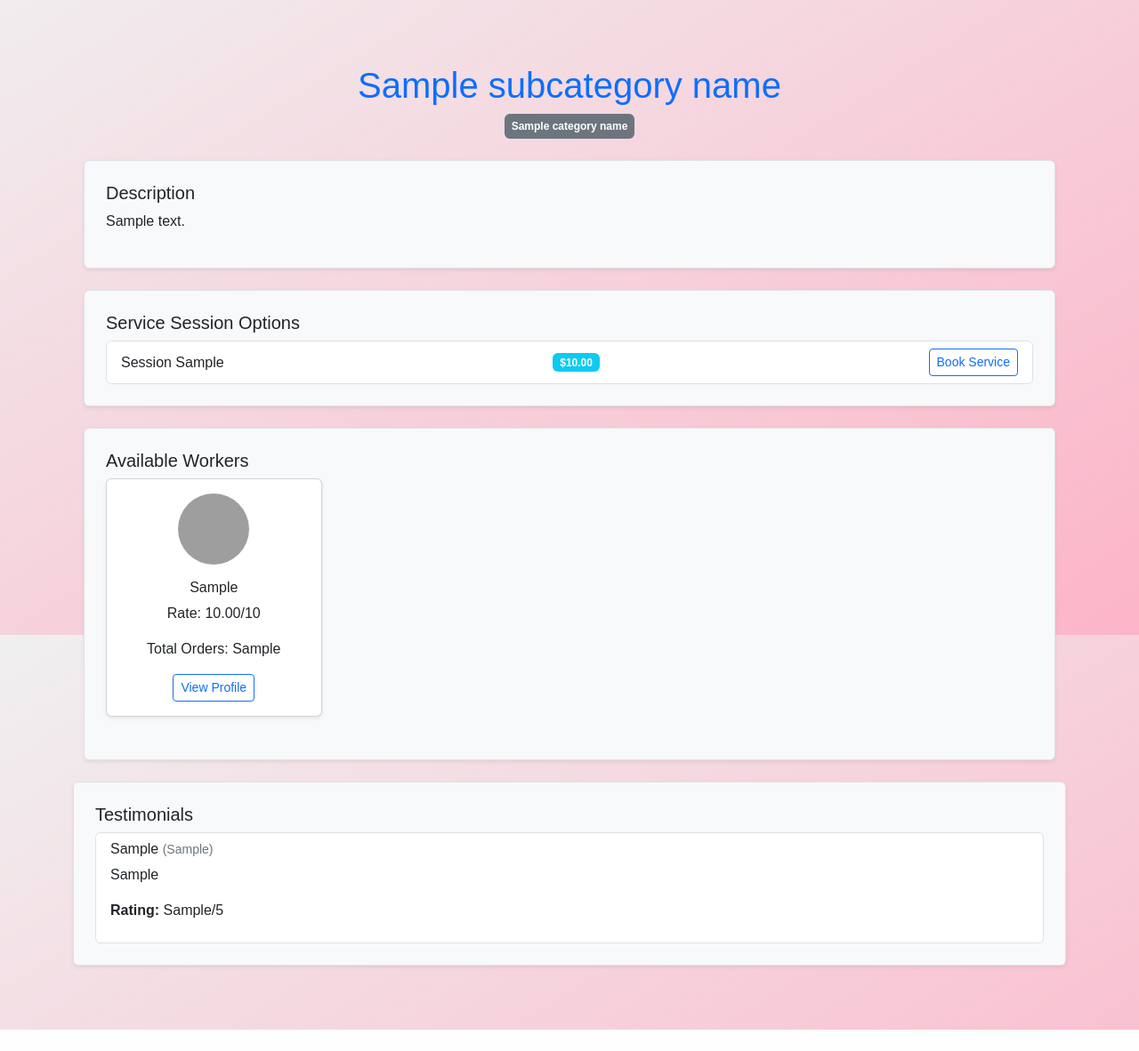
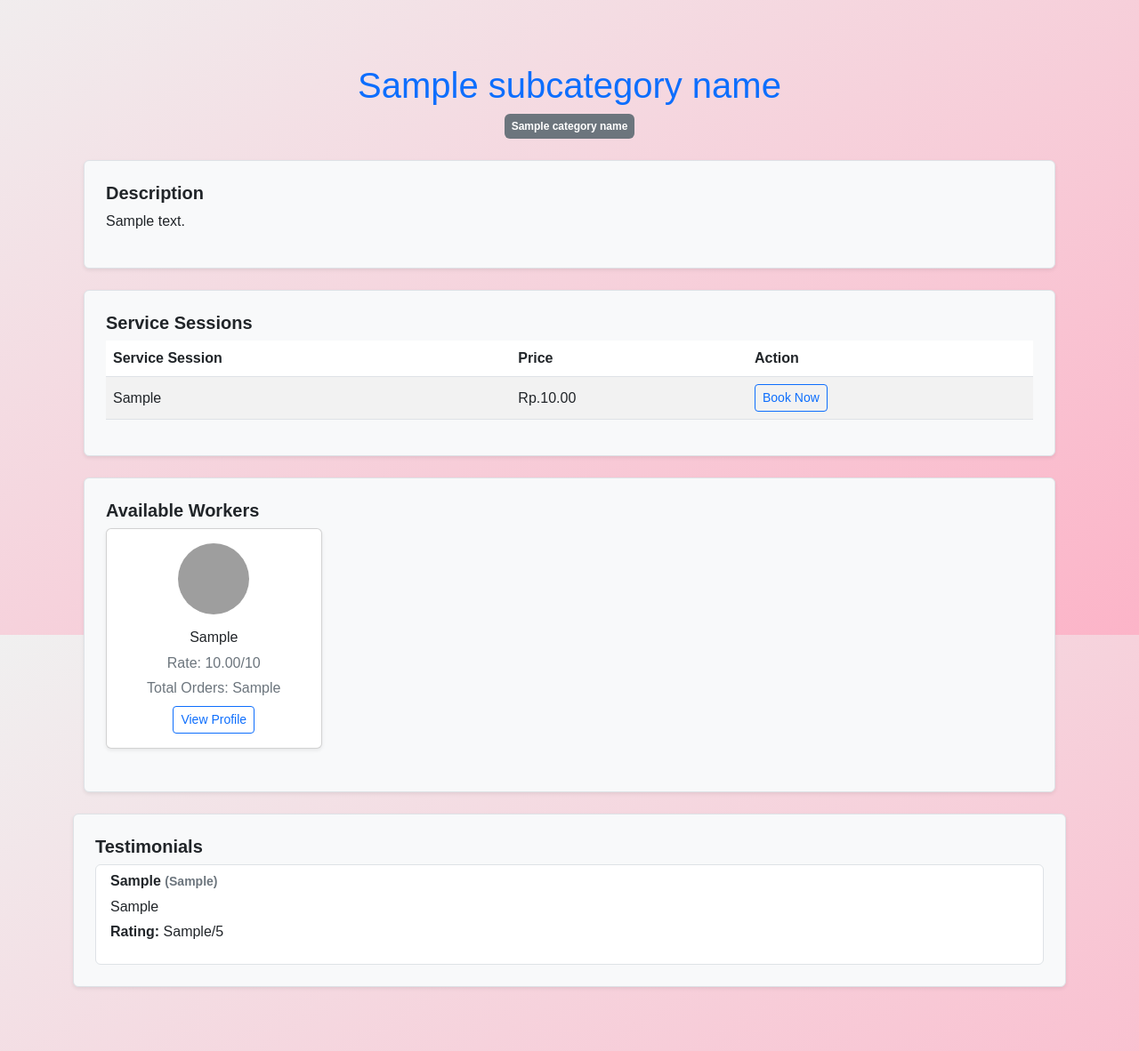
Before and after one commit to B-1776-DFF/sijarta-group-assignment, a Django app: template home/templates/subcategory_user.html in a window 1280 px wide. Shown: the part 86-1268 px from the top of the page at 89% size. Before the commit the page ends 1244 px from the top, so only its background shows below. Run offline with Django 5.2, Linux system fonts and the light colour scheme; the template is opened without the code that fills it: most values are stand-ins (such as "Sample title", 1, 10 or a date in 2020); grey boxes are pictures that could not be loaded.

Commit message:
ijo -worker page part 4

```diff
--- a/home/templates/subcategory_user.html
+++ b/home/templates/subcategory_user.html
@@ -16,50 +16,66 @@
     </div>
 
     <!-- Description Section -->
-    <div class="section mb-4 p-4 border rounded bg-light shadow-sm">
-        <h5>Description</h5>
+    <section class="mb-4 p-4 border rounded bg-light shadow-sm">
+        <h5 class="fw-bold">Description</h5>
         <p>{{ description }}</p>
-    </div>
+    </section>
 
-    <!-- Service Session Options Section -->
-    <div class="section mb-4 p-4 border rounded bg-light shadow-sm">
-        <h5>Service Session Options</h5>
-        {% if sessions %}
-            <div class="list-group">
+    <!-- Service Sessions Section -->
+    <section class="mb-4 p-4 border rounded bg-light shadow-sm">
+        <h5 class="fw-bold">Service Sessions</h5>
+        <table class="table table-striped align-middle">
+            <thead>
+                <tr>
+                    <th scope="col">Service Session</th>
+                    <th scope="col">Price</th>
+                    <th scope="col">Action</th>
+                </tr>
+            </thead>
+            <tbody>
                 {% for session in sessions %}
-                <div class="list-group-item d-flex justify-content-between align-items-center">
-                    <span>Session {{ session.1 }}</span>
-                    <span class="badge bg-info">${{ session.2|floatformat:2 }}</span>
-                    <!-- Button to trigger modal -->
-                    <button type="button" class="btn btn-outline-primary btn-sm"
+                <tr>
+                    <td>{{ session.0 }}</td> <!-- session_name -->
+                    <td>Rp.{{ session.1|floatformat:2 }}</td> <!-- session_price -->
+                    <td>
+                        <button
+                            type="button"
+                            class="btn btn-outline-primary btn-sm"
                             data-bs-toggle="modal"
                             data-bs-target="#bookingModal"
-                            data-session-id="{{ session.0 }}"
-                            data-session-name="Session {{ session.1 }}"
-                            data-session-price="{{ session.2|floatformat:2 }}">
-                        Book Service
-                    </button>
-                </div>
+                            data-session-id="{{ session.2 }}"
+                            data-session-name="{{ session.0 }}"
+                            data-session-price="{{ session.1|floatformat:2 }}">
+                            Book Now
+                        </button>
+                    </td>
+                </tr>
+                {% empty %}
+                <tr>
+                    <td colspan="3" class="text-center text-muted">No service sessions available.</td>
+                </tr>
                 {% endfor %}
-            </div>
-        {% else %}
-            <p class="text-muted">No sessions available for this subcategory at the moment.</p>
-        {% endif %}
-    </div>
+            </tbody>
+        </table>
+    </section>
 
     <!-- Workers Section -->
-    <div class="section mb-4 p-4 border rounded bg-light shadow-sm">
-        <h5>Available Workers</h5>
+    <section class="mb-4 p-4 border rounded bg-light shadow-sm">
+        <h5 class="fw-bold">Available Workers</h5>
         <div class="row">
             {% for worker in workers %}
-            <div class="col-lg-3 col-md-4 col-sm-6 col-12 mb-4">
+            <div class="col-lg-3 col-md-4 col-sm-6 mb-4">
                 <div class="card shadow-sm text-center">
-                    <img src="{{ worker.1 }}" alt="Worker {{ forloop.counter }}" class="card-img-top img-fluid rounded-circle mx-auto mt-3" style="width: 80px; height: 80px; object-fit: cover;">
+                    <img src="{{ worker.1 }}" alt="Worker {{ forloop.counter }}"
+                        class="card-img-top img-fluid rounded-circle mx-auto mt-3"
+                        style="width: 80px; height: 80px; object-fit: cover;">
                     <div class="card-body">
                         <h6 class="card-title">{{ worker.0 }}</h6>
-                        <p class="card-text">Rate: {{ worker.2|floatformat:2 }}/10</p>
-                        <p class="card-text">Total Orders: {{ worker.3 }}</p>
-                        <a href="{% url 'worker_profile' worker.4 %}" class="btn btn-outline-primary btn-sm">View Profile</a>
+                        <p class="mb-1 text-muted">Rate: {{ worker.2|floatformat:2 }}/10</p>
+                        <p class="mb-2 text-muted">Total Orders: {{ worker.3 }}</p>
+                        <a href="{% url 'worker_profile' worker.4 %}" class="btn btn-outline-primary btn-sm">
+                            View Profile
+                        </a>
                     </div>
                 </div>
             </div>
@@ -67,17 +83,17 @@
             <p class="text-muted">No workers available for this subcategory.</p>
             {% endfor %}
         </div>
-    </div>
+    </section>
 
     <!-- Booking Modal -->
-    <div class="modal fade" id="bookingModal" tabindex="-1" aria-labelledby="bookingModalLabel" aria-hidden="true">
+    <div class="modal fade" id="bookingModal" tabindex="-1" aria-labelledby="bookingModalLabel" aria-hidden="true" data-bs-backdrop="false">
         <div class="modal-dialog">
             <div class="modal-content">
                 <div class="modal-header">
-                    <h5 class="modal-title" id="bookingModalLabel">Book Service</h5>
+                    <h5 class="modal-title fw-bold" id="bookingModalLabel">Book Service</h5>
                     <button type="button" class="btn-close" data-bs-dismiss="modal" aria-label="Close"></button>
                 </div>
-                <form method="POST" action="" id="bookingForm">
+                <form method="POST" action="{% url 'book_service'%}" id="bookingForm">
                     {% csrf_token %}
                     <div class="modal-body">
                         <!-- Selected Session -->
@@ -85,67 +101,69 @@
                             <label for="selectedSession" class="form-label">Selected Session</label>
                             <input type="text" id="selectedSession" class="form-control" readonly>
                         </div>
-
                         <!-- Price -->
                         <div class="mb-3">
                             <label for="sessionPrice" class="form-label">Price</label>
                             <input type="text" id="sessionPrice" class="form-control" readonly>
                         </div>
-
                         <!-- Order Date -->
                         <div class="mb-3">
                             <label for="orderDate" class="form-label">Order Date</label>
                             <input type="text" id="orderDate" name="order_date" class="form-control" value="{{ today_date }}" readonly>
                         </div>
-
                         <!-- Discount Code -->
                         <div class="mb-3">
                             <label for="discountCode" class="form-label">Discount Code</label>
                             <input type="text" id="discountCode" name="discount_code" class="form-control" placeholder="Enter discount code">
                         </div>
-
                         <!-- Payment Method -->
                         <div class="mb-3">
                             <label for="paymentMethod" class="form-label">Payment Method</label>
                             <select id="paymentMethod" name="payment_method" class="form-select">
-                                <option value="credit_card">Credit Card</option>
-                                <option value="paypal">PayPal</option>
-                                <option value="bank_transfer">Bank Transfer</option>
+                                <option value="Credit">Credit</option>
+                                <option value="Debit">Debit</option>
+                                <option value="Transfer">Transfer</option>
+                                <option value="Cryptocurrency">Cryptocurrency</option>
                             </select>
                         </div>
+                        <input type="hidden" name="total_payment" value="{{ 5000.1|floatformat:2 }}">
+                        <input type="hidden" name="service_category_id" value="{{ subcategory_id }}">
                     </div>
                     <div class="modal-footer">
                         <button type="button" class="btn btn-secondary" data-bs-dismiss="modal">Close</button>
-                        <button type="submit" class="btn btn-primary">Confirm Booking</button>
+                        <button type="submit" class="btn btn-primary">
+                            Confirm Booking
+                        </button>
                     </div>
                 </form>
             </div>
         </div>
     </div>
+
 </div>
 
 <!-- Testimonials Section -->
-<div class="section mb-4 p-4 border rounded bg-light shadow-sm">
-    <h5>Testimonials</h5>
+<section class="mb-4 p-4 border rounded bg-light shadow-sm">
+    <h5 class="fw-bold">Testimonials</h5>
     {% if testimonials %}
     <div class="list-group">
         {% for testimonial in testimonials %}
         <div class="list-group-item">
-            <h6>{{ testimonial.0 }} <small class="text-muted">({{ testimonial.1 }})</small></h6>
-            <p>{{ testimonial.2 }}</p>
+            <h6 class="fw-bold">{{ testimonial.0 }} <small class="text-muted">({{ testimonial.1 }})</small></h6>
+            <p class="mb-1">{{ testimonial.2 }}</p>
             <p><strong>Rating:</strong> {{ testimonial.3 }}/5</p>
         </div>
         {% endfor %}
     </div>
     {% else %}
-    <p>No testimonials available for this service category.</p>
+    <p class="text-muted">No testimonials available for this service category.</p>
     {% endif %}
-</div>
+</section>
 
 {% endblock %}
 
 {% block extra_js %}
-<!-- JavaScript for Dynamic Modal Behavior -->
+<!-- JavaScript for Modal Behavior -->
 <script>
     document.addEventListener('DOMContentLoaded', function () {
         const bookingModal = document.getElementById('bookingModal');
@@ -159,13 +177,16 @@
             const sessionName = button.getAttribute('data-session-name');
             const sessionPriceValue = button.getAttribute('data-session-price');
 
-            // Populate modal fields with selected session details
             selectedSession.value = sessionName;
-            sessionPrice.value = `$${sessionPriceValue}`;
+            sessionPrice.value = `Rp.${sessionPriceValue}`;
+        });
 
-            // Set the form's action URL dynamically
-            bookingForm.action = `/book-service/${sessionId}/`;
+        bookingModal.addEventListener('hidden.bs.modal', function () {
+            const backdrop = document.querySelector('.modal-backdrop');
+            if (backdrop) {
+                backdrop.remove();
+            }
         });
     });
 </script>
-{% endblock extra_js %}
+{% endblock %}
--- a/home/templates/subcategory_worker.html
+++ b/home/templates/subcategory_worker.html
@@ -32,7 +32,7 @@
                 {% for session in sessions %}
                 <tr>
                     <td>{{ session.0 }}</td>  <!-- session_name -->
-                    <td>${{ session.1|floatformat:2 }}</td>  <!-- session_price -->
+                    <td>Rp.{{ session.1|floatformat:2 }}</td>  <!-- session_price -->
                 </tr>
                 {% empty %}
                 <tr>
--- a/home/urls.py
+++ b/home/urls.py
@@ -9,7 +9,4 @@ urlpatterns = [
     path('worker/<uuid:worker_id>/', views.worker_profile_view, name='worker_profile'),
     path('cancel_service_order/', views.cancel_service_order, name='cancel_service_order'),
     path('order/', views.book_service, name='book_service'),
-    # path('subcategory/<int:subcategory_id>/join/', views.join_subcategory, name='join_subcategory'),
-    # path('book-session/<int:session_id>/', views.book_session, name='book_session'),
-
 ]
```
Also changed, not shown: home/templates/myorder.html (+32 -22 lines), home/views.py (+169 -51 lines).
